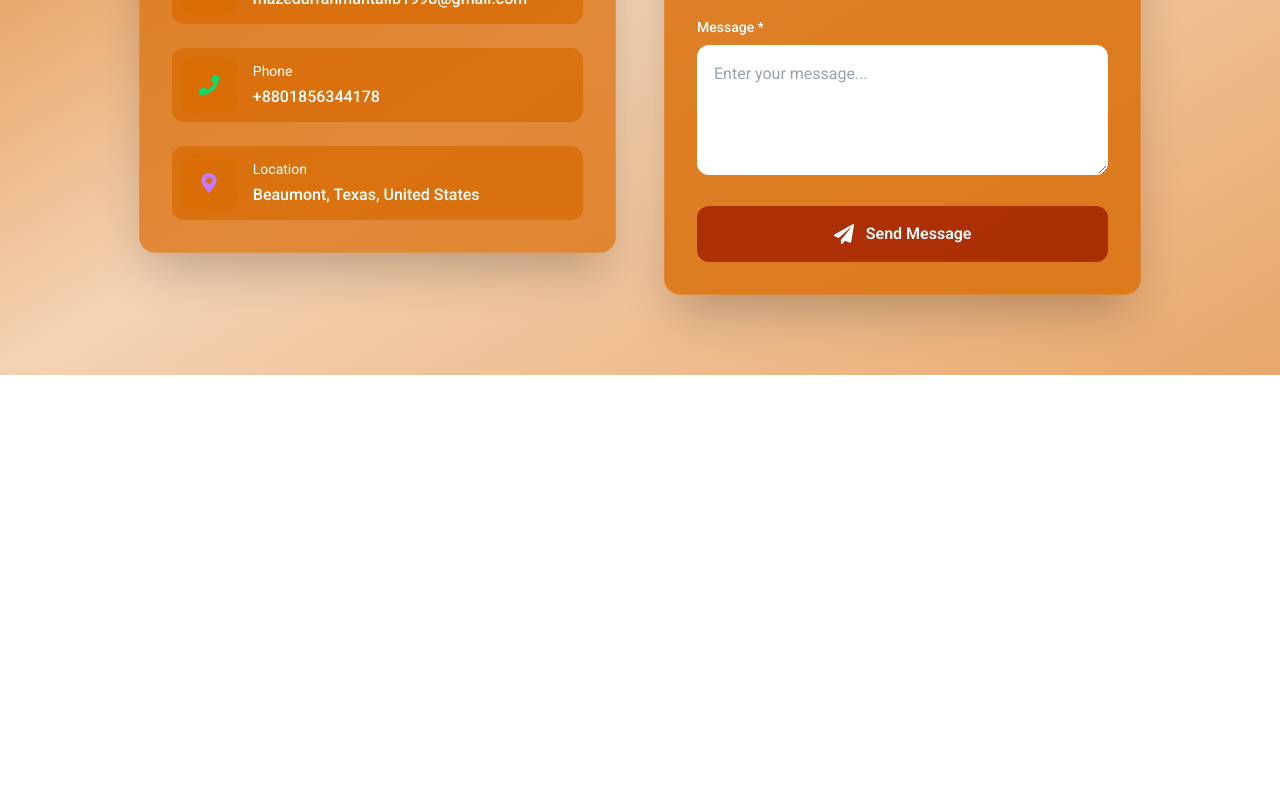
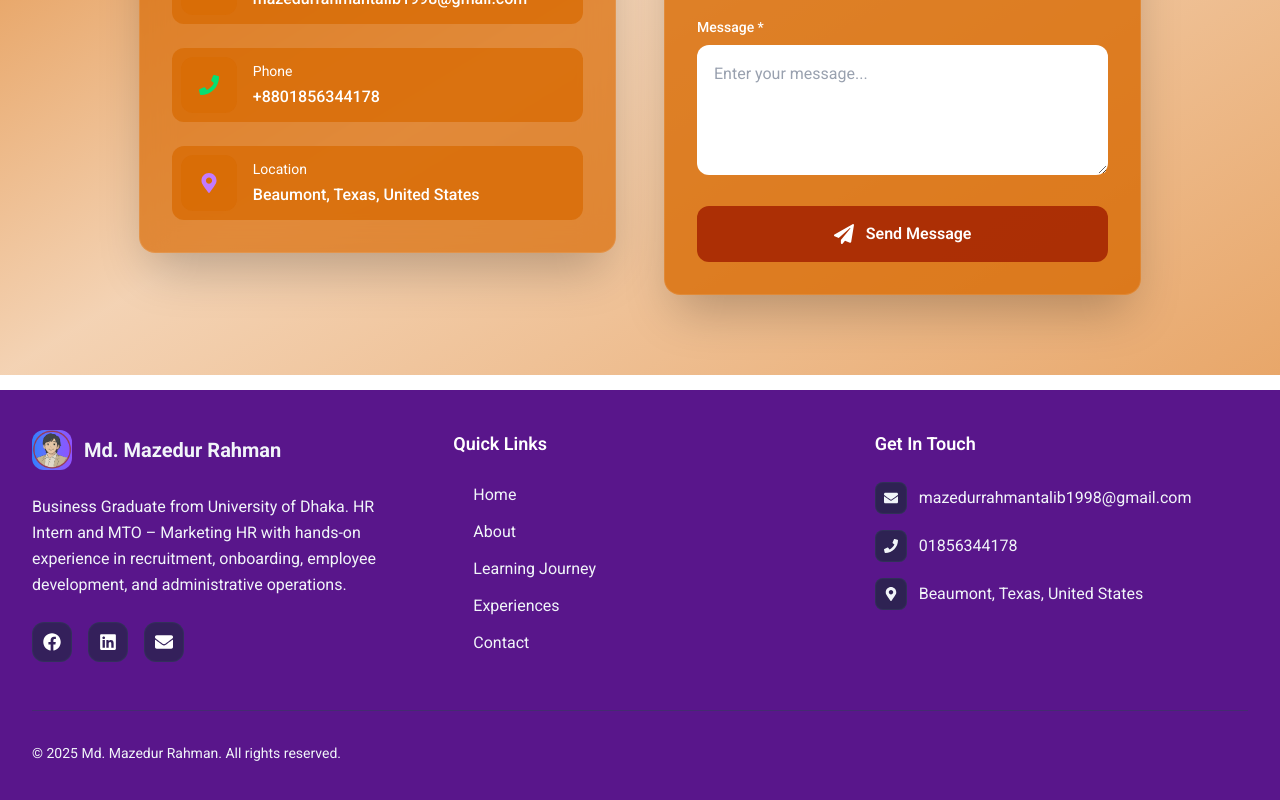
Before and after one commit to Sajib37/mazedur-rahman, a Next.js app: page / in a window 1280 px wide. Shown: the part 3942-4742 px from the top of the page. Before the commit the page ends 4332 px from the top, so only its background shows below. Built offline with nearby package versions, Linux system fonts and the light colour scheme.

Commit message:
Footer added !

```diff
--- a/app/layout.tsx
+++ b/app/layout.tsx
@@ -4,6 +4,7 @@ import "./globals.css";
 import Navbar from "@/components/shared/Navbar";
 import Sidebar from "@/components/shared/Sidebar";
 import SmallNav from "@/components/shared/SmallNav";
+import Footer from "@/components/shared/Footer";
 
 const roboto = Roboto({
   subsets: ["latin"],
@@ -31,6 +32,7 @@ export default function RootLayout({
         <SmallNav />
         <Sidebar />
         {children}
+        <Footer />
       </body>
     </html>
   );
--- /dev/null
+++ b/components/shared/Footer.tsx
@@ -0,0 +1,168 @@
+"use client";
+import { useEffect, useState } from "react";
+import {
+  FaLinkedin,
+  FaEnvelope,
+  FaPhone,
+  FaMapMarkerAlt,
+  FaFacebook,
+} from "react-icons/fa";
+import logo from "../../public/logo.png";
+import Image from "next/image";
+
+const Footer = () => {
+  const currentYear = new Date().getFullYear();
+
+  const socialLinks = [
+    {
+      name: "Facebook",
+      icon: FaFacebook,
+      url: "#",
+      color: "hover:text-gray-400",
+    },
+    {
+      name: "LinkedIn",
+      icon: FaLinkedin,
+      url: "#",
+      color: "hover:text-blue-400",
+    },
+    {
+      name: "Email",
+      icon: FaEnvelope,
+      url: "mailto:mazedurrahmantalib1998@gmail.com",
+      color: "hover:text-red-400",
+    },
+  ];
+
+  const quickLinks = [
+    { name: "Home", href: "#home" },
+    { name: "About", href: "#about" },
+    { name: "Learning Journey", href: "#learning-journey" },
+    { name: "Experiences", href: "#experience" },
+    { name: "Contact", href: "#contact" },
+  ];
+
+  const contactInfo = [
+    {
+      icon: FaEnvelope,
+      text: "mazedurrahmantalib1998@gmail.com",
+      href: "mailto:mazedurrahmantalib1998@gmail.com",
+    },
+    {
+      icon: FaPhone,
+      text: "01856344178",
+      href: "tel:01856344178",
+    },
+    {
+      icon: FaMapMarkerAlt,
+      text: "Beaumont, Texas, United States",
+      href: "https://maps.app.goo.gl/ZXbAJZHJE1tf5NWG7"
+    },
+  ];
+
+  return (
+    <footer className=" bg-purple-900 text-slate-100 relative overflow-hidden">
+      <div className="max-w-7xl mx-auto px-8 lg:px-8 py-8 md:py-10 relative z-10">
+        <div className="grid grid-cols-1 md:grid-cols-3 gap-8 lg:gap-12 mb-12">
+
+          {/* Brand Section */}
+          <div>
+            <div className="flex items-center gap-3 mb-4 md:mb-6">
+              <div className="w-10 h-10 bg-linear-to-r from-blue-500 to-violet-500 rounded-xl flex items-center justify-center">
+                <Image
+                  src={logo}
+                  height={20}
+                  width={20}
+                  alt="Mazedur Rahman Logo"
+                  className="w-full h-full object-contain"
+                />
+              </div>
+              <h3 className="text-xl font-bold">Md. Mazedur Rahman</h3>
+            </div>
+
+            <p className="text-slate-100 leading-relaxed mb-4 md:mb-6">
+              Business Graduate from University of Dhaka.
+              HR Intern and MTO – Marketing HR with hands-on experience in
+              recruitment, onboarding, employee development, and administrative operations.
+            </p>
+
+            <div className="flex gap-4">
+              {socialLinks.map((social) => (
+                <a
+                  key={social.name}
+                  href={social.url}
+                  target="_blank"
+                  rel="noopener noreferrer"
+                  className={`w-10 h-10 bg-slate-800/60 border border-slate-700/50 rounded-xl flex items-center justify-center text-white transition-all duration-200 ${social.color} hover:bg-slate-700/60 hover:scale-110 hover:shadow-lg`}
+                >
+                  <social.icon className="text-lg" />
+                </a>
+              ))}
+            </div>
+          </div>
+
+          {/* Quick Links */}
+          <div>
+            <h4 className="text-lg font-semibold text-white mb-4 md:mb-6">
+              Quick Links
+            </h4>
+            <ul className="md:space-y-3">
+              {quickLinks.map((link) => (
+                <li key={link.name}>
+                  <a
+                    href={link.href}
+                    className="text-slate-100 hover:text-slate-200 transition-colors duration-300 inline-flex items-center group"
+                  >
+                    <span className="w-2 h-2 bg-blue-500 rounded-full mr-3 opacity-0 group-hover:opacity-100 transition-opacity duration-300"></span>
+                    {link.name}
+                  </a>
+                </li>
+              ))}
+            </ul>
+          </div>
+
+          {/* Contact Info */}
+          <div>
+            <h4 className="text-lg font-semibold text-white mb-4 md:mb-6">
+              Get In Touch
+            </h4>
+            <ul className="md:space-y-4">
+              {contactInfo.map((info, index) => (
+                <li key={index}>
+                  <a
+                    href={info.href}
+                    target={info.href.startsWith("http") ? "_blank" : undefined}
+                    rel={
+                      info.href.startsWith("http")
+                        ? "noopener noreferrer"
+                        : undefined
+                    }
+                    className="flex items-center gap-3 text-slate-100 hover:text-slate-300 transition-colors duration-300 group"
+                  >
+                    <div className="w-8 h-8 bg-slate-800/70 border border-slate-700/50 rounded-lg flex items-center justify-center group-hover:bg-slate-700/50 transition-colors duration-300">
+                      <info.icon className="text-sm" />
+                    </div>
+                    <span>{info.text}</span>
+                  </a>
+                </li>
+              ))}
+            </ul>
+          </div>
+
+        </div>
+
+        {/* Bottom Bar */}
+        <div className="pt-4 md:pt-8 border-t border-slate-700/50">
+          <div className="flex flex-col md:flex-row justify-between items-center gap-4">
+            <p className="text-slate-100 text-sm flex items-center gap-2">
+              © {currentYear} Md. Mazedur Rahman. All rights reserved.
+            </p>
+          </div>
+        </div>
+
+      </div>
+    </footer>
+  );
+};
+
+export default Footer;
--- a/components/ui/Contact.tsx
+++ b/components/ui/Contact.tsx
@@ -88,9 +88,9 @@ const Contact = () => {
         Contact With Me
       </div>
 
-      <div className="flex flex-col  md:flex-row-reverse items-center gap-8 md:gap-12 max-w-6xl mx-auto mt-8 md:mt-14">
+      <div className="flex flex-col  lg:flex-row-reverse items-center gap-8 md:gap-12 max-w-6xl mx-auto mt-8 md:mt-14">
         {/* contact form */}
-        <div className="w-80 md:w-full">
+        <div className="w-[350px] md:w-full">
           <div className="bg-accent/80 py-10 rounded-2xl p-2 md:p-8 border border-white/10 shadow-2xl">
             <div className="flex items-center gap-3 mb-6 md:mb-8">
               <div className="w-9 h-9 md:w-12 md:h-12 rounded-full bg-linear-to-r from-violet-500 to-blue-500 flex items-center justify-center">
@@ -173,7 +173,7 @@ const Contact = () => {
         </div>
 
         {/* contact information */}
-        <div className="space-y-4 md:space-y-8 w-80 md:w-full">
+        <div className="space-y-4 md:space-y-8 w-[350px] md:w-full">
           <div className="bg-accent/70 backdrop-blur-lg rounded-2xl mx-auto p-2 py-4 md:p-8 border border-white/10 shadow-2xl">
             <div className="flex items-center gap-3 mb-8">
               <div className="w-10 h-10 md:w-12 md:h-12 rounded-full bg-linear-to-r from-violet-500 to-blue-500 flex items-center justify-center">
--- a/components/ui/Experience.tsx
+++ b/components/ui/Experience.tsx
@@ -51,16 +51,16 @@ const Experience = () => {
                 {experience.title}
               </h2>
 
-              <p className="text-base font-semibold md:text-lg text-gray-700 dark:text-gray-300">
+              <p className="text-base font-semibold md:text-lg text-black dark:text-gray-300">
                 {experience.company}
               </p>
 
-              <p className="text-sm text-gray-500 mb-3">
+              <p className="text-sm text-black mb-3">
                 {experience.duration}
               </p>
 
               {/* Responsibilities List */}
-              <ul className="list-disc ml-6 text-gray-700 dark:text-gray-300 space-y-1">
+              <ul className="list-disc ml-6 text-black dark:text-gray-300 space-y-1">
                 {experience.responsibilities.map((item, i) => (
                   <li key={i}>{item}</li>
                 ))}
```
